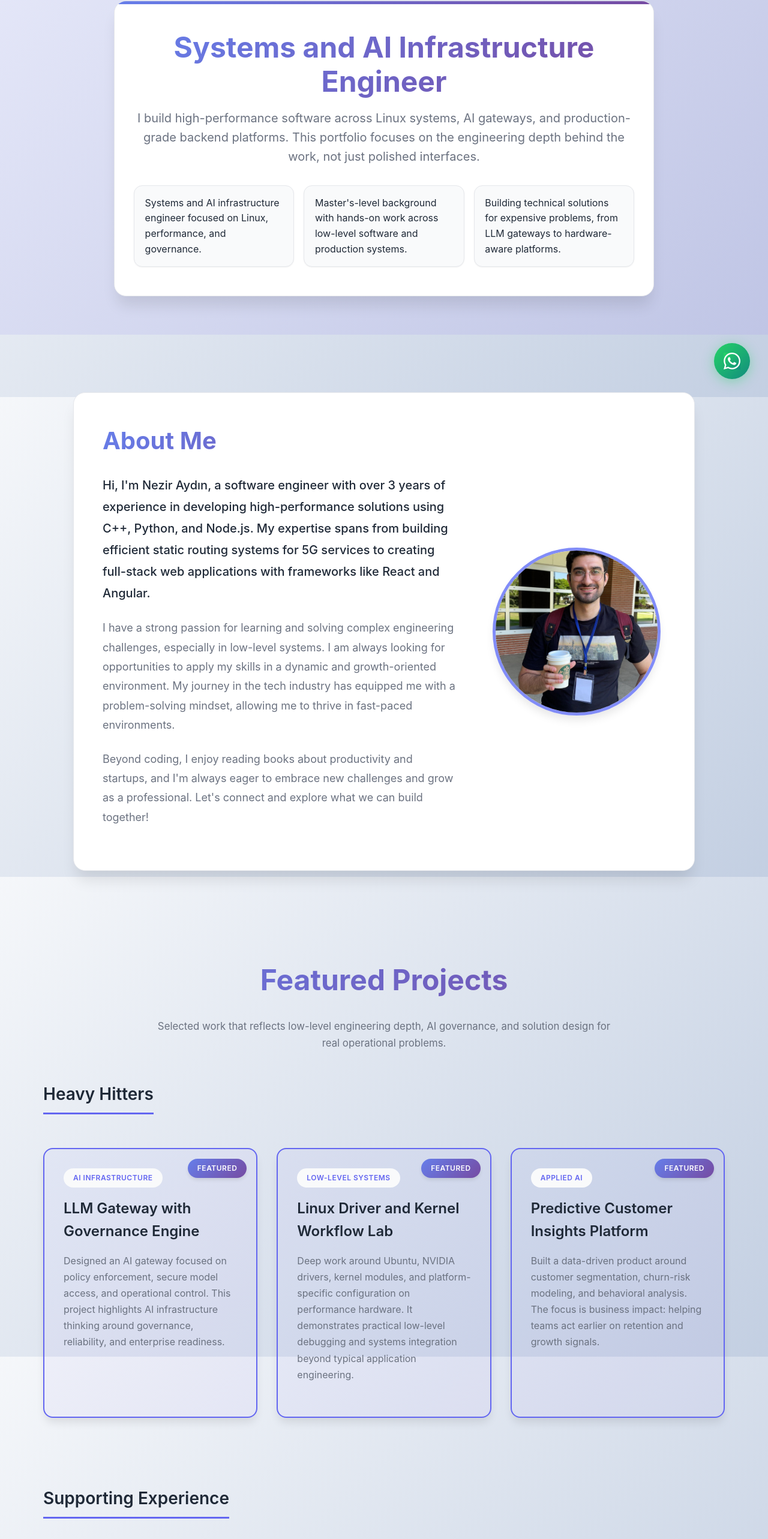
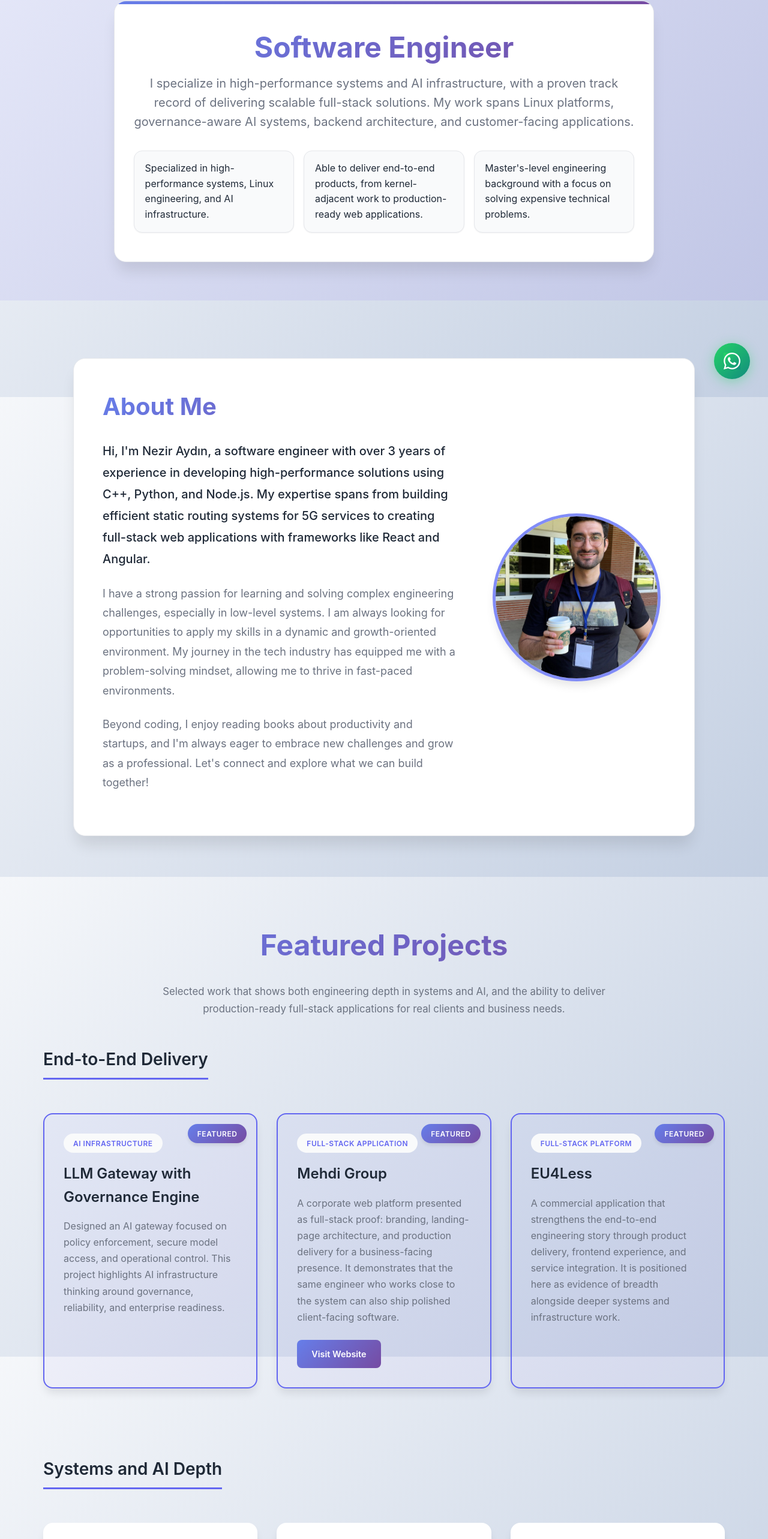
Before and after one commit to nezirAydin/portfolio, a React (Create React App) app: page / in a window 1280 px wide. Shown: the part 138-2704 px from the top of the page at 60% size. Built offline with nearby package versions, Linux system fonts and the light colour scheme.

Commit message:
fix some issues

```diff
--- a/src/components/Home.js
+++ b/src/components/Home.js
@@ -4,9 +4,9 @@ import "./Home.css";
 
 const Home = () => {
   const highlights = [
-    "Systems and AI infrastructure engineer focused on Linux, performance, and governance.",
-    "Master's-level background with hands-on work across low-level software and production systems.",
-    "Building technical solutions for expensive problems, from LLM gateways to hardware-aware platforms.",
+    "Specialized in high-performance systems, Linux engineering, and AI infrastructure.",
+    "Able to deliver end-to-end products, from kernel-adjacent work to production-ready web applications.",
+    "Master's-level engineering background with a focus on solving expensive technical problems.",
   ];
 
   return (
@@ -22,16 +22,17 @@ const Home = () => {
           animate={{ scale: 1 }}
           transition={{ duration: 0.5 }}
         >
-          Systems and AI Infrastructure Engineer
+          Software Engineer
         </motion.h1>
         <motion.p
           initial={{ opacity: 0 }}
           animate={{ opacity: 1 }}
           transition={{ delay: 0.5, duration: 1 }}
         >
-          I build high-performance software across Linux systems, AI gateways,
-          and production-grade backend platforms. This portfolio focuses on the
-          engineering depth behind the work, not just polished interfaces.
+          I specialize in high-performance systems and AI infrastructure, with a
+          proven track record of delivering scalable full-stack solutions. My
+          work spans Linux platforms, governance-aware AI systems, backend
+          architecture, and customer-facing applications.
         </motion.p>
         <div className="home-highlights">
           {highlights.map((highlight, index) => (
--- a/src/components/Projects.js
+++ b/src/components/Projects.js
@@ -12,22 +12,35 @@ const Projects = ({ isHomepage = false }) => {
       featured: true,
     },
     {
+      name: "Mehdi Group",
+      description:
+        "A corporate web platform presented as full-stack proof: branding, landing-page architecture, and production delivery for a business-facing presence. It demonstrates that the same engineer who works close to the system can also ship polished client-facing software.",
+      websiteLink: "https://mehdigroups.com",
+      type: "Full-Stack Application",
+      featured: true,
+    },
+    {
+      name: "EU4Less",
+      description:
+        "A commercial application that strengthens the end-to-end engineering story through product delivery, frontend experience, and service integration. It is positioned here as evidence of breadth alongside deeper systems and infrastructure work.",
+      type: "Full-Stack Platform",
+      featured: true,
+    },
+  ];
+
+  const projects = [
+    {
       name: "Linux Driver and Kernel Workflow Lab",
       description:
         "Deep work around Ubuntu, NVIDIA drivers, kernel modules, and platform-specific configuration on performance hardware. It demonstrates practical low-level debugging and systems integration beyond typical application engineering.",
       type: "Low-Level Systems",
-      featured: true,
     },
     {
       name: "Predictive Customer Insights Platform",
       description:
         "Built a data-driven product around customer segmentation, churn-risk modeling, and behavioral analysis. The focus is business impact: helping teams act earlier on retention and growth signals.",
       type: "Applied AI",
-      featured: true,
     },
-  ];
-
-  const projects = [
     {
       name: "DJI Drone GPS and ATTI Control Work",
       description:
@@ -66,12 +79,13 @@ const Projects = ({ isHomepage = false }) => {
     <div className={`projects ${isHomepage ? "projects-homepage" : ""}`}>
       <h2>{isHomepage ? "Featured Projects" : "My Work"}</h2>
       <p className="projects-intro">
-        Selected work that reflects low-level engineering depth, AI governance,
-        and solution design for real operational problems.
+        Selected work that shows both engineering depth in systems and AI, and
+        the ability to deliver production-ready full-stack applications for
+        real clients and business needs.
       </p>
 
       <div className="recent-works-section">
-        <h3 className="section-title">Heavy Hitters</h3>
+        <h3 className="section-title">End-to-End Delivery</h3>
         <div className="projects-grid">
           {recentWorks.map((project, index) => (
             <motion.div
@@ -104,7 +118,7 @@ const Projects = ({ isHomepage = false }) => {
       </div>
 
       <div className="other-projects-section">
-        <h3 className="section-title">Supporting Experience</h3>
+        <h3 className="section-title">Systems and AI Depth</h3>
         <div className="projects-grid">
           {projects.map((project, index) => (
             <motion.div
```
Also changed, not shown: 1 other file (tests, documents, lock files or other folders).
